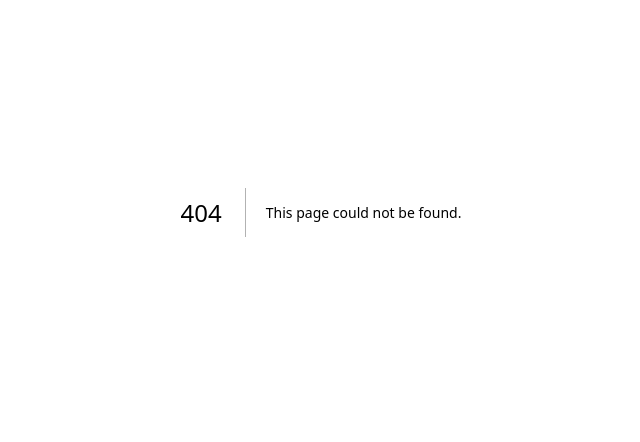
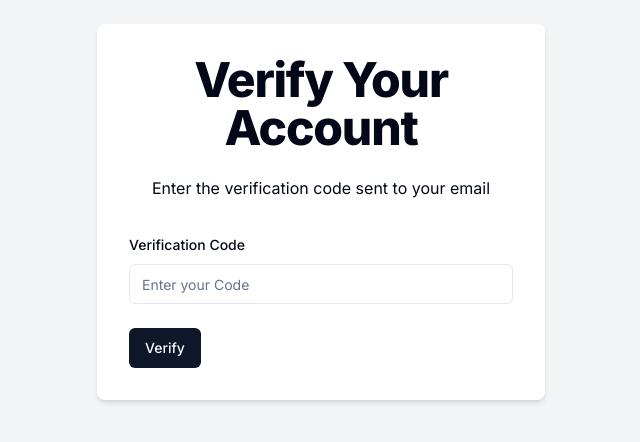
Before and after one commit to parxm/Blind-Text, a Next.js app: page /Verify/1 in a window 1280 px wide. Before the commit this address had no page. Shown: the part 188-630 px from the top of the page, without its empty margins (319-959 px from the left). Built offline with nearby package versions, Linux system fonts and the light colour scheme.

Commit message:
added verify-code page

```diff
--- /dev/null
+++ b/src/app/(auth)/Verify/[username]/page.tsx
@@ -0,0 +1,82 @@
+"use client";
+
+import { Button } from "@/components/ui/button";
+import {
+  Form,
+  FormField,
+  FormItem,
+  FormLabel,
+  FormMessage,
+} from "@/components/ui/form";
+import { Input } from "@/components/ui/input";
+import { useToast } from "@/components/ui/use-toast";
+import { ApiResponse } from "@/types/ApiResponse";
+import { zodResolver } from "@hookform/resolvers/zod";
+import axios, { AxiosError } from "axios";
+import { useParams, useRouter } from "next/navigation";
+import { useForm } from "react-hook-form";
+import * as z from "zod";
+import { verifySchema } from "@/schemas/verifySchema";
+
+export default function VerifyAccount() {
+  const router = useRouter();
+  const params = useParams<{ username: string }>();
+  const { toast } = useToast();
+  const form = useForm<z.infer<typeof verifySchema>>({
+    resolver: zodResolver(verifySchema),
+  });
+
+  const onSubmit = async (data: z.infer<typeof verifySchema>) => {
+    try {
+      const response = await axios.post<ApiResponse>(`/api/verify-code`, {
+        username: params.username,
+        code: data.code,
+      });
+
+      toast({
+        title: "Success",
+        description: response.data.message,
+      });
+
+      router.replace("/sign-in");
+    } catch (error) {
+      const axiosError = error as AxiosError<ApiResponse>;
+      toast({
+        title: "Verification Failed",
+        description:
+          axiosError.response?.data.message ??
+          "An error occurred. Please try again.",
+        variant: "destructive",
+      });
+    }
+  };
+
+  return (
+    <div className="flex justify-center items-center min-h-screen bg-gray-100">
+      <div className="w-full max-w-md p-8 space-y-8 bg-white rounded-lg shadow-md">
+        <div className="text-center">
+          <h1 className="text-4xl font-extrabold tracking-tight lg:text-5xl mb-6">
+            Verify Your Account
+          </h1>
+          <p className="mb-4">Enter the verification code sent to your email</p>
+        </div>
+        <Form {...form}>
+          <form onSubmit={form.handleSubmit(onSubmit)} className="space-y-6">
+            <FormField
+              name="code"
+              control={form.control}
+              render={({ field }) => (
+                <FormItem>
+                  <FormLabel>Verification Code</FormLabel>
+                  <Input placeholder="Enter your Code" {...field} />
+                  <FormMessage />
+                </FormItem>
+              )}
+            />
+            <Button type="submit">Verify</Button>
+          </form>
+        </Form>
+      </div>
+    </div>
+  );
+}
--- a/src/app/(auth)/sign-up/page.tsx
+++ b/src/app/(auth)/sign-up/page.tsx
@@ -7,6 +7,7 @@
 import { useDebounceCallback, useDebounceValue } from "usehooks-ts";
 import * as z from "zod";
 import { Button } from "@/components/ui/button";
+import Link from "next/link";
 
 import {
   Form,
@@ -22,14 +23,14 @@
 import axios, { AxiosError } from "axios";
 import { useRouter } from "next/navigation";
 import { Input } from "@/components/ui/input";
-import { Link, Loader, Loader2 } from "lucide-react";
+import {  Loader, Loader2 } from "lucide-react";
 
 export default function SignUpForm() {
   const [username, setUsername] = useState("");
   const [usernameMessage, setUsernameMessage] = useState("");
   const [isCheckingUsername, setIsCheckingUsername] = useState(false);
   const [isSubmitting, setIsSubmitting] = useState(false);
-  const debounced= useDebounceCallback(setUsername, 300);
+  const debounced = useDebounceCallback(setUsername, 300);
 
   const router = useRouter();
   const { toast } = useToast();
@@ -47,17 +48,18 @@
     const checkUsernameUnique = async () => {
       if (username) {
         setIsCheckingUsername(true);
-        setUsernameMessage(""); // Reset message
+        setUsernameMessage("");
         try {
           const response = await axios.get<ApiResponse>(
             `/api/check-username-unique?username=${username}`
           );
 
-          setUsernameMessage( response.data.message as string);
+          setUsernameMessage(response.data.message as string);
         } catch (error) {
           const axiosError = error as AxiosError<ApiResponse>;
           setUsernameMessage(
-            axiosError.response?.data.message ?? "Error checking username"
+            String(axiosError.response?.data.message) ??
+              "Error checking username"
           );
         } finally {
           setIsCheckingUsername(false);
@@ -77,7 +79,7 @@
         description: response.data.message,
       });
 
-      router.replace(`/verify/${username}`);
+      router.replace(`/Verify/${username}`);
 
       setIsSubmitting(false);
     } catch (error) {
@@ -125,10 +127,18 @@
                         debounced(e.target.value);
                       }}
                     />
-
                   </FormControl>
-                  {isCheckingUsername && <Loader2 className="animate-spin"/>}
-                  <p className={`text-sm ${usernameMessage==="Username is unique"?'text-green-500':'text-red-500'}`}> test {username}</p>
+                  {isCheckingUsername && <Loader2 className="animate-spin" />}
+                  <p
+                    className={`text-sm ${
+                      usernameMessage === "Username is unique"
+                        ? "text-green-500"
+                        : "text-red-500"
+                    }`}
+                  >
+                    {" "}
+                    test {username}
+                  </p>
 
                   <FormDescription>
                     This is your public display name
@@ -170,23 +180,23 @@
                 </FormItem>
               )}
             />
-            <Button type="submit" disabled={isSubmitting}>
-              isSubmitting ?(
-              <>
-                <Loader2 className="mr-2 h-4 w-4 animate-spin" />
-              </>
-              ):('SignUp')
+            <Button className="mt-4" type="submit" disabled={isSubmitting}>
+              {isSubmitting ? (
+                <>
+                  <Loader2 className="mr-2 h-4 w-4 animate-spin" />
+                </>
+              ) : (
+                "SignUp"
+              )}
             </Button>
           </form>
         </Form>
-        <div className="text-center-mt-4">
+        <div className="text-center mt-4">
           <p>
-            Already a member{""}
-            <Link
-              href="/sign-in"
-              className="text-blue-600 hover:text-blue-800"
-              Sign-in
-            ></Link>
+            Already a member?{' '}
+            <Link href="/sign-in" className="text-blue-600 hover:text-blue-800">
+              Sign in
+            </Link>
           </p>
         </div>
       </div>
--- a/src/app/api/check-username-unique/route.ts
+++ b/src/app/api/check-username-unique/route.ts
@@ -8,7 +8,6 @@
 });
 
 export async function GET(request: Request) {
-
   await dbConnect();
 
   try {
--- a/src/app/api/sign-up/route.ts
+++ b/src/app/api/sign-up/route.ts
@@ -86,7 +86,7 @@
         message: "User Registered Successfully.Please verify your email",
       },
       {
-        status: 500,
+        status: 200,
       }
     );
   } catch (error) {
--- a/src/helpers/sendVerificationEmail.ts
+++ b/src/helpers/sendVerificationEmail.ts
@@ -10,7 +10,7 @@
 ):Promise<ApiResponse>{
     try{
         await resend.emails.send({
-            from: 'parampreetsingh1092@gmail.com',
+            from: 'onboarding@resend.com',
             to: email,
             subject: 'Blind-Text Verification Code',
             react: VerificationEmail({ username, otp: verifyCode }),
```
